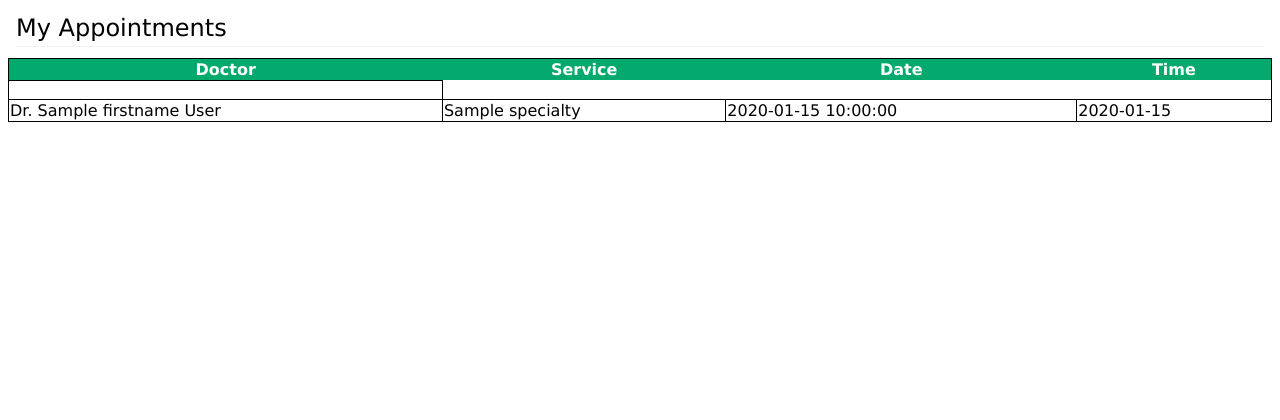
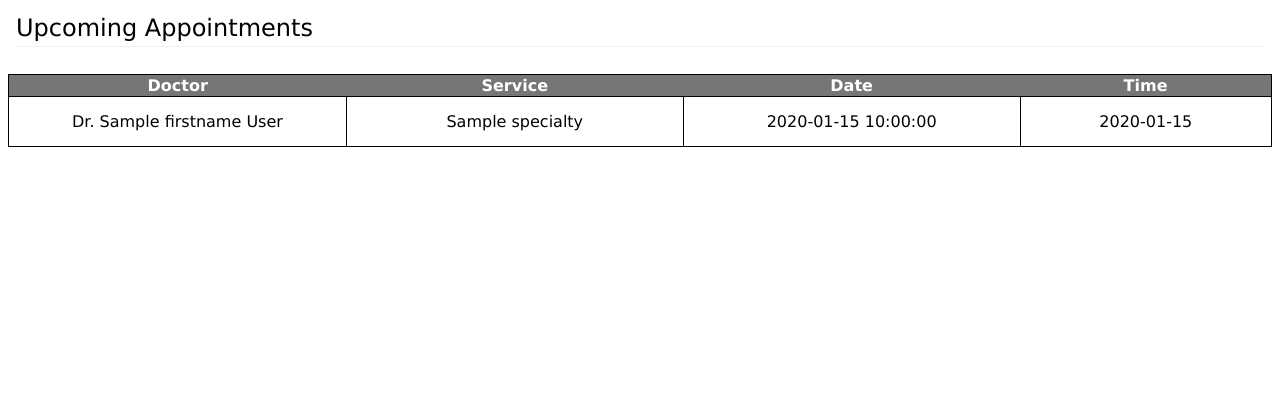
Before and after one commit to atienzakristina/ITMGT-PRMS, a Flask app: page /myappointments in a window 1280 px wide. Shown: the part 177-597 px from the top of the page. Run offline with Flask 2, Linux system fonts and the light colour scheme; the visitor is signed in with stand-in values (Sample User, id 1); a database or web service that is not in the repository returns one stand-in record (values such as "Sample title").

Commit message:
Small fixes

```diff
--- a/PatientRecordManagementSystem/templates/header.html
+++ b/PatientRecordManagementSystem/templates/header.html
@@ -14,7 +14,7 @@
   border-collapse: collapse;
   }
   th {
-  background-color: #04AA6D;
+  background-color: #767676;
   color: white;
   }
 
--- a/PatientRecordManagementSystem/templates/myappointments.html
+++ b/PatientRecordManagementSystem/templates/myappointments.html
@@ -1,19 +1,17 @@
 {% include "header.html" %}
   <div class="w3-container w3-padding-10" id="doctors">
-    <h3 class="w3-border-bottom w3-border-light-grey w3-padding-10">My Appointments</h3>
+    <h3 class="w3-border-bottom w3-border-light-grey w3-padding-10">Upcoming Appointments</h3>
   </div>
   <div class="w3-row-padding">
   {% if appointments_list is defined %}
   <table style="width:100%;length:100%">
     <tr><th>Doctor</th><th>Service</th><th>Date</th><th>Time</th></tr>
   {% for appointment in appointments_list %}
-      <tr><td>
         <div class="w3-third w3-container w3-margin-bottom">
           <div class="w3-container w3-white">
-            <tr><td>Dr. {{appointment["firstname"]}} {{appointment["lastname"]}}</td><td>{{appointment["specialty"]}}</td><td>{{appointment["date"]}}</td><td>{{appointment["timeslot"]}}</td></tr>
+            <tr><td style="width:400px;height:50px;text-align:center">Dr. {{appointment["firstname"]}} {{appointment["lastname"]}}</td><td style="width:400px;height:50px;text-align:center">{{appointment["specialty"]}}</td><td style="width:400px;height:50px;text-align:center">{{appointment["date"]}}</td><td style="width:300px;height:50px;text-align:center">{{appointment["timeslot"]}}</td></tr>
           </div>
         </div>
-      </td></tr>
   {% endfor %}
   </table>
   {% else %}
```
